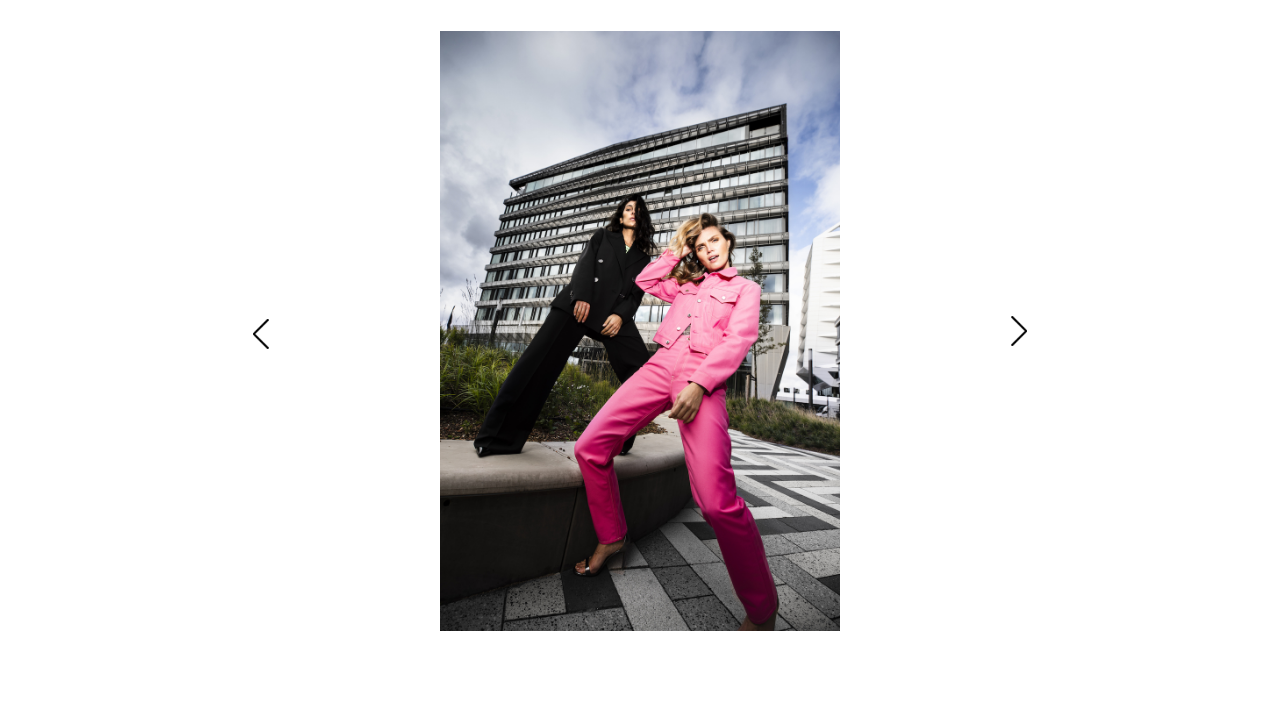
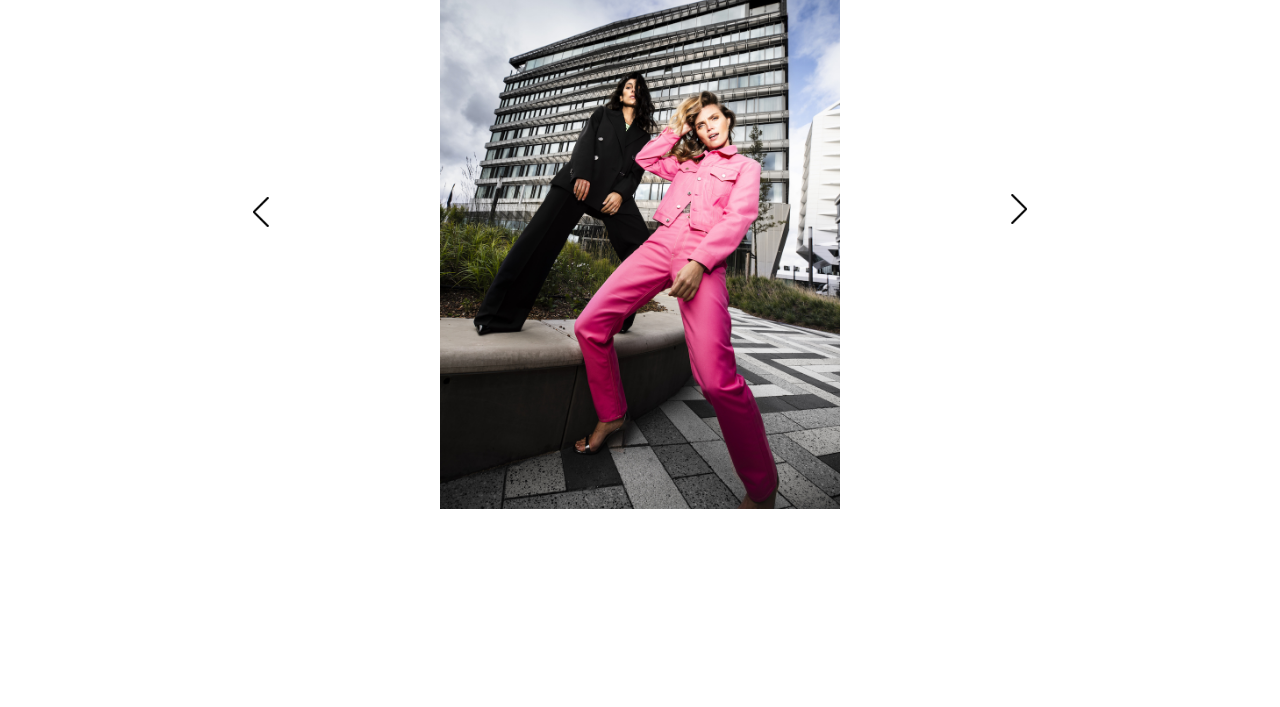
Before and after one commit to Jilburr/kimberley-wenas, a plain HTML site: page index.html in a window 1280 px wide. Shown: the part 93-800 px from the top of the page. Drawn offline with nearby package versions, Linux system fonts and the light colour scheme.

Commit message:
height aangepast

```diff
--- a/style.css
+++ b/style.css
@@ -37,6 +37,11 @@ header {
     justify-content: space-between;
     align-items: center;
 }
+
+main {
+    height: 60vh;
+}
+
 /* Navbar */
 
 nav {
@@ -89,6 +94,7 @@ nav {
     margin-right: auto;
     margin-top: 50px;
     max-width: 800px;
+    height: 100%;
 }
 
 .gallery button {
@@ -158,6 +164,10 @@ figure img {
         width: 300px;
     }
 
+    main {
+        height: 45vh;
+    }
+
     .gallery {
         margin-top: 25px;
     }
```
